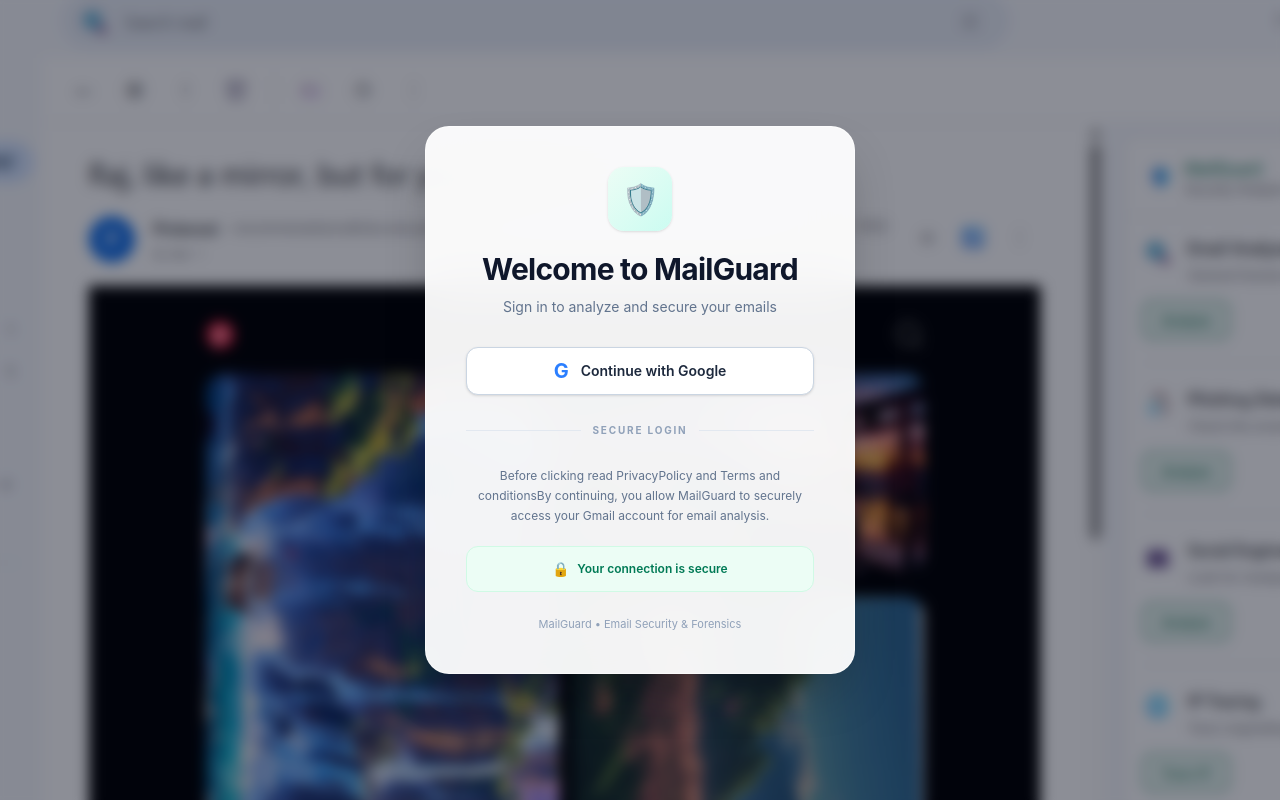
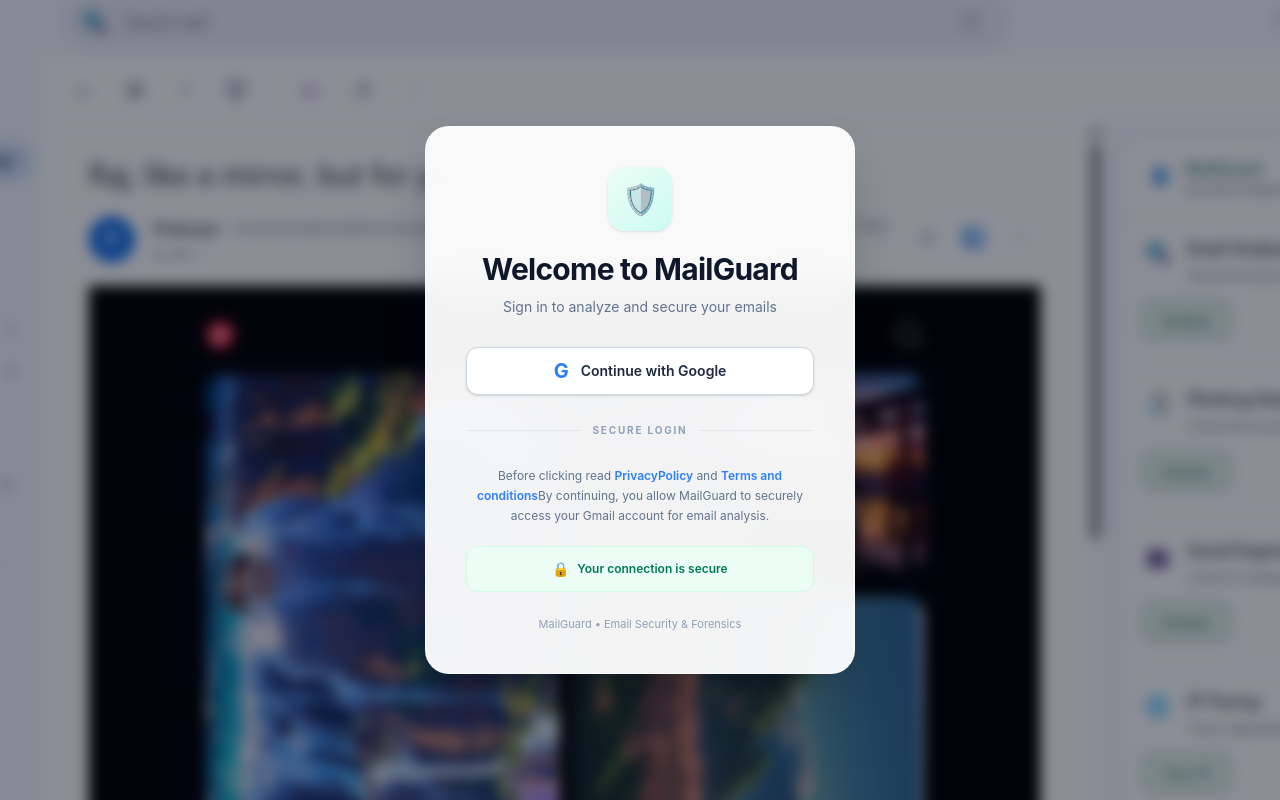
Before and after one commit to Rajmaniverma/EmailForensic, a React (Vite) app in the folder Frontend/: page / in a window 1280 px wide. Built offline with nearby package versions, Linux system fonts and the light colour scheme.

Commit message:
add term and condition2s

```diff
--- a/Frontend/src/pages/Login.jsx
+++ b/Frontend/src/pages/Login.jsx
@@ -306,7 +306,7 @@
               text-slate-500
             "
           >
-            Before clicking read <a href="https://email-forensic.vercel.app/privacy-policy">PrivacyPolicy</a> and <a href="https://email-forensic.vercel.app/terms">Terms and conditions</a>
+            Before clicking read <a className="text-blue-500 font-semibold" href="https://email-forensic.vercel.app/privacy-policy">PrivacyPolicy</a> and <a className="text-blue-500 font-semibold" href="https://email-forensic.vercel.app/terms">Terms and conditions</a>
             By continuing, you allow MailGuard to securely
             access your Gmail account for email analysis.
 
```
